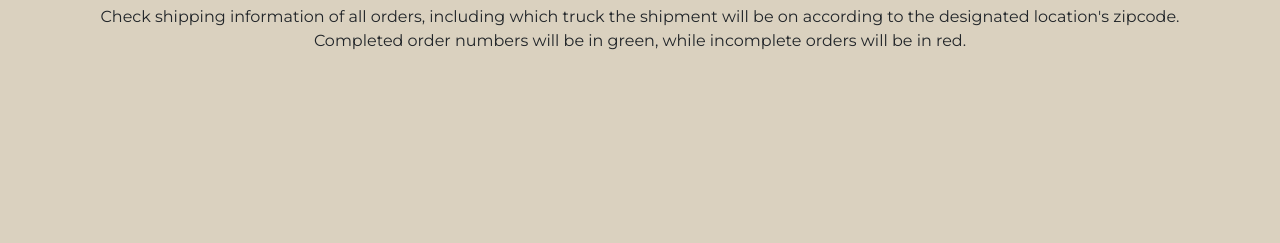
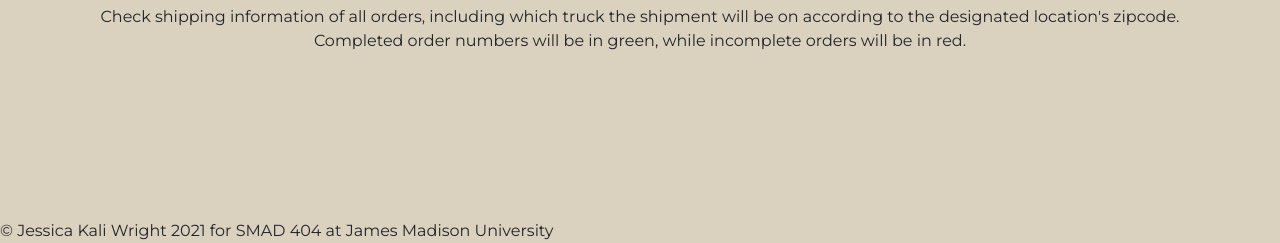
Before and after one commit to wrightjk/shipping, a plain HTML site: page index.html in a window 1280 px wide. Shown: the part 4050-4293 px from the top of the page. Before the commit the page ends 4269 px from the top, so only its background shows below. Drawn offline with nearby package versions, Linux system fonts and the light colour scheme.

Commit message:
Update index.html

```diff
--- a/index.html
+++ b/index.html
@@ -95,7 +95,7 @@
 
     <!-- Footer -->
     <footer>
-      	<!-- PUT YOUR FOOTER CONTENT HERE -->
+      	&copy; Jessica Kali Wright 2021 for SMAD 404 at James Madison University
     </footer>
 
     <!-- jQuery and Bootstrap links - do not delete! -->
```
